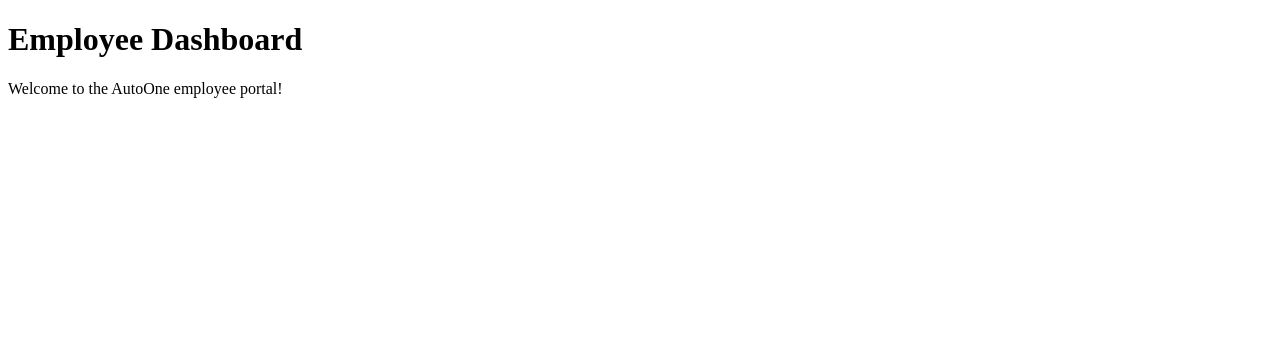
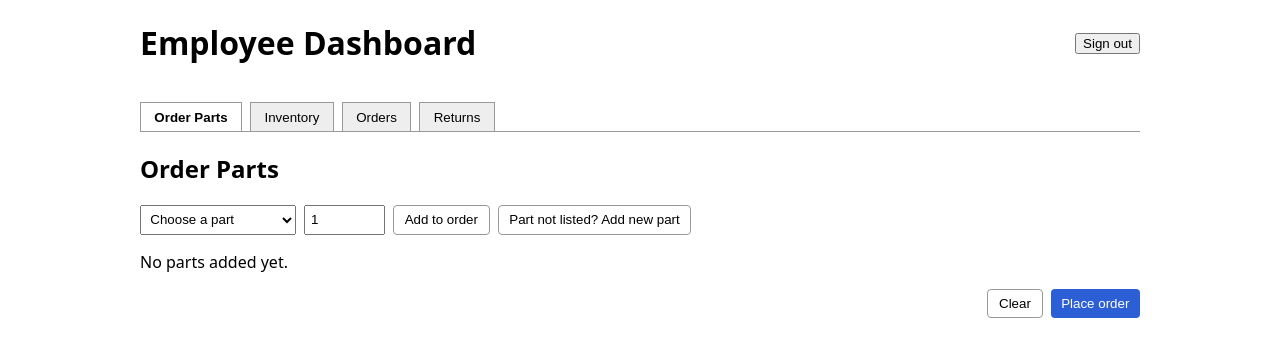
Before and after one commit to Keaton-714/CSCE4350_Project, a Flask app: template frontend/templates/employee.html in a window 1280 px wide. Shown: the top 357 px of the page. Run offline with Flask 3, Linux system fonts and the light colour scheme; the template is opened without the code that fills it, so the values that code supplies are empty; data comes from the database, SQL or seed files in the repository.

Commit message:
added more features to the employee
I added feature of Order new parts, reorder, stop orders, returns to the employee section. However its not connected to database so it won't modify it.

```diff
--- /dev/null
+++ b/frontend/static/CSS/employee.css
@@ -0,0 +1,21 @@
+/* Order status badges */
+.status { display: inline-block; padding: .1em .6em; border-radius: 10px; font-size: .8em; font-weight: bold; color: #fff; }
+.status-pending  { background: #b9770e; }
+.status-received { background: #1e7e34; }
+.status-stopped  { background: #7f8c8d; }
+
+/* Order card header: title on the left, badge on the right */
+.order-head { display: flex; justify-content: space-between; align-items: center; gap: 1em; flex-wrap: wrap; margin-bottom: .4em; }
+.order-head h3 { margin: 0; }
+.order .note { color: #666; font-size: .85em; }
+
+/* Inventory table */
+.low-row td { background: #fdf2e0; }
+td.actions-cell { text-align: right; white-space: nowrap; }
+
+/* Order-building and return forms */
+.panel h3 { margin-top: 1.5em; }
+.filters .grow { flex: 1; min-width: 12em; }
+.empty { color: #666; font-style: italic; }
+button.danger { background: #fff; color: #c0392b; border: 1px solid #c0392b; border-radius: 4px; padding: .45em .8em; cursor: pointer; }
+button.danger:hover { background: #c0392b; color: #fff; }
--- /dev/null
+++ b/frontend/static/JS/employee.js
@@ -0,0 +1,267 @@
+// Employee dashboard: order new parts, reorder, stop orders, returns
+(function () {
+  'use strict';
+
+  const $ = id => document.getElementById(id);
+  const money = n => '$' + Number(n).toFixed(2);
+
+  function el(tag, props = {}, ...children) {
+    const node = document.createElement(tag);
+    Object.entries(props).forEach(([k, v]) => k === 'class' ? node.className = v : node[k] = v);
+    children.forEach(c => node.append(c));
+    return node;
+  }
+
+  let toastTimer;
+  function toast(msg, isError = false) {
+    const t = $('toast');
+    t.textContent = msg;
+    t.className = 'toast' + (isError ? ' error' : '');
+    t.hidden = false;
+    clearTimeout(toastTimer);
+    toastTimer = setTimeout(() => t.hidden = true, 3000);
+  }
+
+  // Calls the backend; throws an Error with the server's message on failure.
+  async function api(url, method = 'GET', body) {
+    const response = await fetch(url, {
+      method,
+      headers: body ? { 'Content-Type': 'application/json' } : {},
+      body: body ? JSON.stringify(body) : undefined
+    });
+    const data = await response.json().catch(() => ({}));
+    if (!response.ok) throw new Error(data.error || 'Something went wrong.');
+    return data;
+  }
+
+  // State
+  let catalog = [];     // all parts: [{part_id, name, price, category}]
+  let inventory = [];   // this store's stock
+  let lines = {};       // new order being built: { partId: quantity }
+
+  const partById = id => catalog.find(p => p.part_id === +id);
+
+  //  Tabs
+  const tabs = document.querySelectorAll('[role="tab"]');
+  function showTab(tab) {
+    tabs.forEach(t => {
+      const selected = t === tab;
+      t.setAttribute('aria-selected', selected);
+      $(t.getAttribute('aria-controls')).hidden = !selected;
+    });
+    if (tab.id === 'tab-inventory') loadInventory();
+    if (tab.id === 'tab-orders') loadOrders();
+    if (tab.id === 'tab-returns') loadReturns();
+  }
+  tabs.forEach(t => t.addEventListener('click', () => showTab(t)));
+
+  // Order new parts
+  async function loadCatalog() {
+    catalog = await api('/api/parts');
+    const select = $('new-part');
+    select.replaceChildren(new Option('Choose a part', ''));
+    catalog.forEach(p => select.add(new Option(`${p.name} (${money(p.price)})`, p.part_id)));
+  }
+
+  function renderLines() {
+    const ids = Object.keys(lines);
+    const empty = ids.length === 0;
+    $('lines-empty').hidden = !empty;
+    $('lines-table').hidden = empty;
+    $('lines-actions').hidden = empty;
+
+    const body = $('lines-body');
+    body.replaceChildren();
+    let total = 0;
+    ids.forEach(id => {
+      const p = partById(id);
+      const qty = lines[id];
+      total += p.price * qty;
+      const input = el('input', { type: 'number', min: 1, value: qty });
+      input.addEventListener('change', () => {
+        const q = parseInt(input.value) || 0;
+        if (q <= 0) delete lines[id]; else lines[id] = q;
+        renderLines();
+      });
+      const remove = el('button', { class: 'secondary', textContent: 'Remove' });
+      remove.addEventListener('click', () => { delete lines[id]; renderLines(); });
+      body.append(el('tr', {},
+        el('td', {}, el('strong', { textContent: p.name }), el('br'), el('span', { class: 'cat', textContent: p.category })),
+        el('td', { class: 'num', textContent: money(p.price) }),
+        el('td', {}, el('span', { class: 'qty' }, input)),
+        el('td', { class: 'num', textContent: money(p.price * qty) }),
+        el('td', {}, remove)));
+    });
+    $('lines-total').textContent = money(total);
+  }
+
+  $('add-line').addEventListener('click', () => {
+    const id = $('new-part').value;
+    const qty = parseInt($('new-qty').value);
+    if (!id) return toast('Choose a part first.', true);
+    if (!qty || qty < 1) return toast('Quantity must be at least 1.', true);
+    lines[id] = (lines[id] || 0) + qty;
+    $('new-qty').value = 1;
+    renderLines();
+  });
+
+  $('clear-lines').addEventListener('click', () => { lines = {}; renderLines(); });
+
+  $('place-order').addEventListener('click', async () => {
+    const items = Object.entries(lines).map(([id, quantity]) => ({ part_id: +id, quantity }));
+    try {
+      const { po_id } = await api('/api/employee/orders', 'POST', { items });
+      lines = {};
+      renderLines();
+      toast('Order #' + po_id + ' placed.');
+      showTab($('tab-orders'));
+    } catch (e) { toast(e.message, true); }
+  });
+
+  // Brand-new part dialog
+  $('open-new-part').addEventListener('click', () => $('new-part-dialog').showModal());
+  $('np-cancel').addEventListener('click', () => $('new-part-dialog').close());
+  $('np-save').addEventListener('click', async () => {
+    try {
+      const { part_id } = await api('/api/employee/parts', 'POST', {
+        name: $('np-name').value,
+        category: $('np-cat').value,
+        price: $('np-price').value,
+        description: $('np-desc').value
+      });
+      await loadCatalog();
+      $('new-part').value = part_id;   // preselect it so the employee can add it right away
+      $('new-part-dialog').close();
+      ['np-name', 'np-cat', 'np-price', 'np-desc'].forEach(id => $(id).value = '');
+      toast('Part added to the catalog. Choose a quantity and add it to the order.');
+    } catch (e) { toast(e.message, true); }
+  });
+
+  // Inventory
+  const LOW_STOCK = 10;
+
+  async function loadInventory() {
+    try { inventory = await api('/api/employee/inventory'); }
+    catch (e) { return toast(e.message, true); }
+
+    $('inv-empty').hidden = inventory.length > 0;
+    $('inv-table').hidden = inventory.length === 0;
+    const body = $('inv-body');
+    body.replaceChildren();
+    inventory.forEach(p => {
+      const low = p.stock_quantity <= LOW_STOCK;
+      const label = p.stock_quantity === 0 ? 'stock-out' : low ? 'stock-low' : 'stock-ok';
+      const orderMore = el('button', { class: 'secondary', textContent: 'Order more' });
+      orderMore.addEventListener('click', () => {
+        $('new-part').value = p.part_id;   // preselect the part on the Order Parts tab
+        $('new-qty').value = 10;
+        showTab($('tab-new'));
+        toast('Set the quantity and click "Add to order".');
+      });
+      body.append(el('tr', { class: low ? 'low-row' : '' },
+        el('td', {}, el('strong', { textContent: p.name })),
+        el('td', { textContent: p.category || '' }),
+        el('td', { class: 'num' }, el('span', { class: label, textContent: p.stock_quantity })),
+        el('td', { class: 'actions-cell' }, orderMore)));
+    });
+  }
+
+  // Orders: reorder / stop / receive
+  async function loadOrders() {
+    const box = $('orders');
+    let orders;
+    try { orders = await api('/api/employee/orders'); }
+    catch (e) { return toast(e.message, true); }
+
+    box.replaceChildren();
+    if (!orders.length) { box.append(el('p', { class: 'empty', textContent: 'No orders yet.' })); return; }
+
+    orders.forEach(o => {
+      const rows = o.items.map(i => el('tr', {},
+        el('td', { textContent: i.name }),
+        el('td', { class: 'num', textContent: i.quantity }),
+        el('td', { class: 'num', textContent: money(i.unit_cost) }),
+        el('td', { class: 'num', textContent: money(i.quantity * i.unit_cost) })));
+
+      const actions = el('div', { class: 'cart-actions' });
+      const reorderBtn = el('button', { class: 'secondary', textContent: 'Reorder' });
+      reorderBtn.addEventListener('click', () => act(`/api/employee/orders/${o.po_id}/reorder`, 'Order placed again.'));
+      actions.append(reorderBtn);
+
+      if (o.status === 'Pending') {
+        const receiveBtn = el('button', { class: 'primary', textContent: 'Mark received' });
+        receiveBtn.addEventListener('click', () => act(`/api/employee/orders/${o.po_id}/receive`, 'Stock updated.'));
+        const stopBtn = el('button', { class: 'danger', textContent: 'Stop order' });
+        stopBtn.addEventListener('click', () => {
+          if (confirm('Stop order #' + o.po_id + '?')) act(`/api/employee/orders/${o.po_id}/stop`, 'Order stopped.');
+        });
+        actions.append(stopBtn, receiveBtn);
+      }
+
+      const head = el('div', { class: 'order-head' },
+        el('h3', { textContent: `Order #${o.po_id} - ${o.order_date} - ${money(o.total)}` }),
+        el('span', { class: 'status status-' + o.status.toLowerCase(), textContent: o.status }));
+
+      box.append(el('div', { class: 'order' },
+        head,
+        o.reordered_from ? el('p', { class: 'note', textContent: 'Reorder of #' + o.reordered_from }) : '',
+        el('table', {},
+          el('thead', {}, el('tr', {}, el('th', { textContent: 'Part' }), el('th', { class: 'num', textContent: 'Qty' }),
+            el('th', { class: 'num', textContent: 'Unit cost' }), el('th', { class: 'num', textContent: 'Subtotal' }))),
+          el('tbody', {}, ...rows)),
+        actions));
+    });
+  }
+
+  async function act(url, message) {
+    try {
+      await api(url, 'POST');
+      toast(message);
+      loadOrders();
+    } catch (e) { toast(e.message, true); }
+  }
+
+  // Returns
+  async function loadReturns() {
+    try {
+      inventory = await api('/api/employee/inventory');
+      const history = await api('/api/employee/returns');
+
+      const select = $('ret-part');
+      select.replaceChildren(new Option('Choose a part in stock', ''));
+      inventory.filter(p => p.stock_quantity > 0)
+        .forEach(p => select.add(new Option(`${p.name} (${p.stock_quantity} in stock)`, p.part_id)));
+
+      const box = $('returns');
+      box.replaceChildren();
+      if (!history.length) { box.append(el('p', { class: 'empty', textContent: 'No returns yet.' })); return; }
+      const rows = history.map(r => el('tr', {},
+        el('td', { textContent: '#' + r.return_id }),
+        el('td', { textContent: r.return_date }),
+        el('td', { textContent: r.name }),
+        el('td', { class: 'num', textContent: r.quantity }),
+        el('td', { textContent: r.reason })));
+      box.append(el('table', {},
+        el('thead', {}, el('tr', {}, ...['Return', 'Date', 'Part', 'Qty', 'Reason'].map(
+          (h, i) => el('th', { class: i === 3 ? 'num' : '', textContent: h })))),
+        el('tbody', {}, ...rows)));
+    } catch (e) { toast(e.message, true); }
+  }
+
+  $('submit-return').addEventListener('click', async () => {
+    try {
+      await api('/api/employee/returns', 'POST', {
+        part_id: $('ret-part').value,
+        quantity: $('ret-qty').value,
+        reason: $('ret-reason').value
+      });
+      $('ret-qty').value = 1;
+      $('ret-reason').value = '';
+      toast('Return recorded and stock updated.');
+      loadReturns();
+    } catch (e) { toast(e.message, true); }
+  });
+
+  //  Init
+  loadCatalog().then(renderLines).catch(e => toast(e.message, true));
+})();
--- a/frontend/templates/employee.html
+++ b/frontend/templates/employee.html
@@ -1,11 +1,92 @@
 <!DOCTYPE html>
 <html lang="en">
 <head>
-    <meta charset="UTF-8">
-    <title>AutoOne Employee Dashboard</title>
+  <meta charset="UTF-8">
+  <meta name="viewport" content="width=device-width, initial-scale=1">
+  <title>AutoOne Employee Dashboard</title>
+  <link rel="stylesheet" href="{{ url_for('static', filename='CSS/main.css') }}">
+  <link rel="stylesheet" href="{{ url_for('static', filename='CSS/employee.css') }}">
 </head>
 <body>
+  <div class="topbar">
     <h1>Employee Dashboard</h1>
-    <p>Welcome to the AutoOne employee portal!</p>
+    <form action="{{ url_for('auth.logout') }}" method="POST">
+      <button type="submit">Sign out</button>
+    </form>
+  </div>
+
+  <div class="tabs" role="tablist">
+    <button role="tab" id="tab-new" aria-controls="panel-new" aria-selected="true">Order Parts</button>
+    <button role="tab" id="tab-inventory" aria-controls="panel-inventory" aria-selected="false">Inventory</button>
+    <button role="tab" id="tab-orders" aria-controls="panel-orders" aria-selected="false">Orders</button>
+    <button role="tab" id="tab-returns" aria-controls="panel-returns" aria-selected="false">Returns</button>
+  </div>
+
+  <!-- NEW ORDER -->
+  <section class="panel" id="panel-new" role="tabpanel" aria-labelledby="tab-new">
+    <h2>Order Parts</h2>
+    <div class="filters">
+      <select id="new-part" aria-label="Part"><option value="">Choose a part</option></select>
+      <input id="new-qty" type="number" min="1" value="1" style="width:5em" aria-label="Quantity">
+      <button class="secondary" id="add-line">Add to order</button>
+      <button class="secondary" id="open-new-part">Part not listed? Add new part</button>
+    </div>
+
+    <p id="lines-empty">No parts added yet.</p>
+    <table id="lines-table" hidden>
+      <thead><tr><th>Part</th><th class="num">Unit cost</th><th>Quantity</th><th class="num">Subtotal</th><th></th></tr></thead>
+      <tbody id="lines-body"></tbody>
+      <tfoot><tr class="total-row"><td colspan="3">Total</td><td class="num" id="lines-total"></td><td></td></tr></tfoot>
+    </table>
+    <div class="cart-actions" id="lines-actions" hidden>
+      <button class="secondary" id="clear-lines">Clear</button>
+      <button class="primary" id="place-order">Place order</button>
+    </div>
+  </section>
+
+  <!-- INVENTORY -->
+  <section class="panel" id="panel-inventory" role="tabpanel" aria-labelledby="tab-inventory" hidden>
+    <h2>Store Inventory</h2>
+    <p id="inv-empty" class="empty" hidden>No parts stocked at this store yet.</p>
+    <table id="inv-table" hidden>
+      <thead><tr><th>Part</th><th>Category</th><th class="num">In stock</th><th></th></tr></thead>
+      <tbody id="inv-body"></tbody>
+    </table>
+  </section>
+
+  <!-- ORDERS -->
+  <section class="panel" id="panel-orders" role="tabpanel" aria-labelledby="tab-orders" hidden>
+    <h2>Store Orders</h2>
+    <div id="orders"></div>
+  </section>
+
+  <!-- RETURNS -->
+  <section class="panel" id="panel-returns" role="tabpanel" aria-labelledby="tab-returns" hidden>
+    <h2>Return Parts</h2>
+    <div class="filters">
+      <select id="ret-part" aria-label="Part to return"><option value="">Choose a part in stock</option></select>
+      <input id="ret-qty" type="number" min="1" value="1" style="width:5em" aria-label="Quantity">
+      <input id="ret-reason" class="grow" placeholder="Reason (defective, wrong part...)" aria-label="Reason">
+      <button class="primary" id="submit-return">Return</button>
+    </div>
+    <h3>Return History</h3>
+    <div id="returns"></div>
+  </section>
+
+  <!-- NEW PART -->
+  <dialog id="new-part-dialog">
+    <h2>Add new part</h2>
+    <p><label>Name <input id="np-name"></label></p>
+    <p><label>Category <input id="np-cat"></label></p>
+    <p><label>Unit price <input id="np-price" type="number" min="0" step="0.01"></label></p>
+    <p><label>Description <input id="np-desc"></label></p>
+    <div class="cart-actions">
+      <button class="secondary" id="np-cancel">Cancel</button>
+      <button class="primary" id="np-save">Save part</button>
+    </div>
+  </dialog>
+
+  <div class="toast" id="toast" hidden></div>
+  <script src="{{ url_for('static', filename='JS/employee.js') }}" defer></script>
 </body>
 </html>
```
